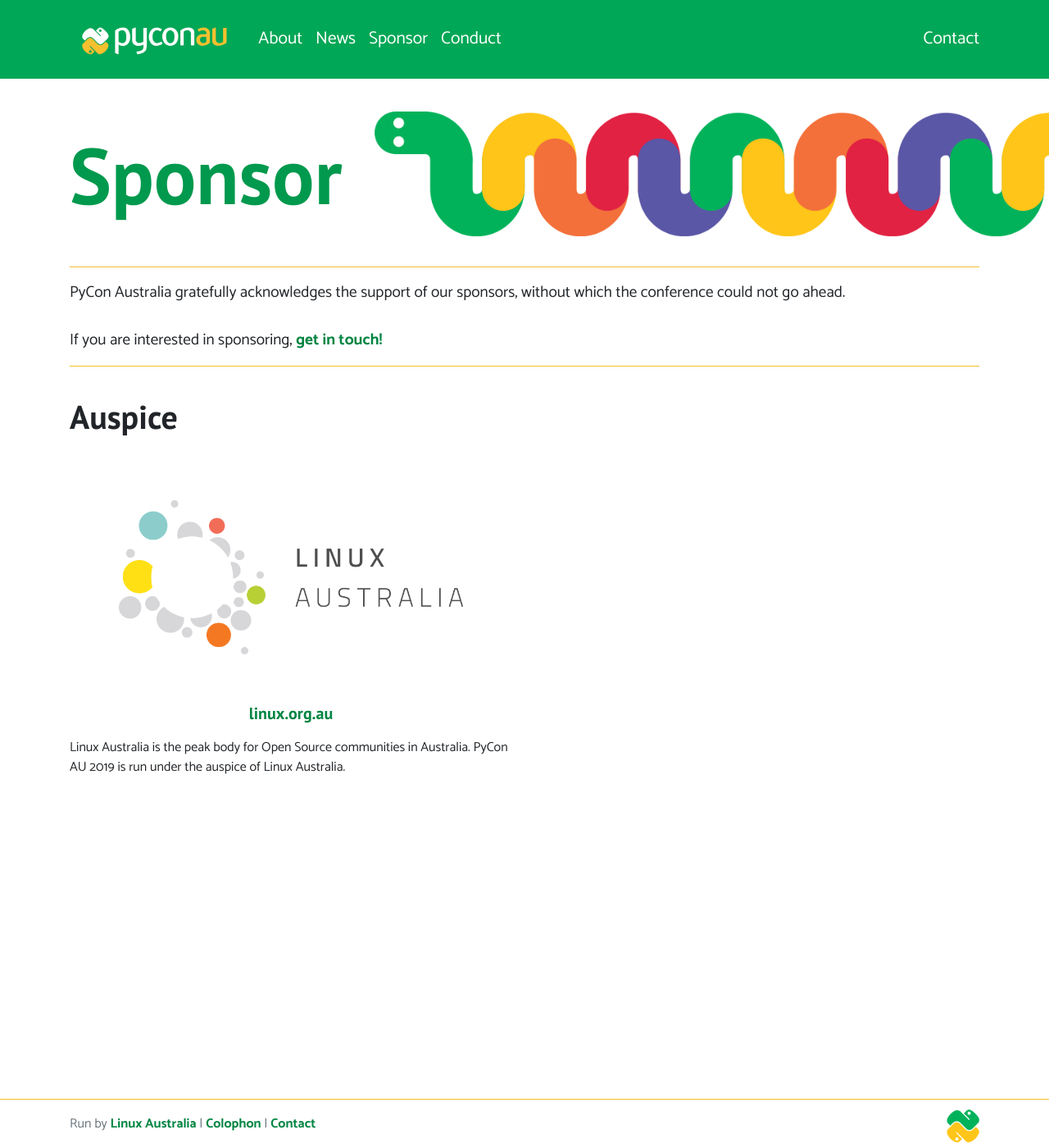
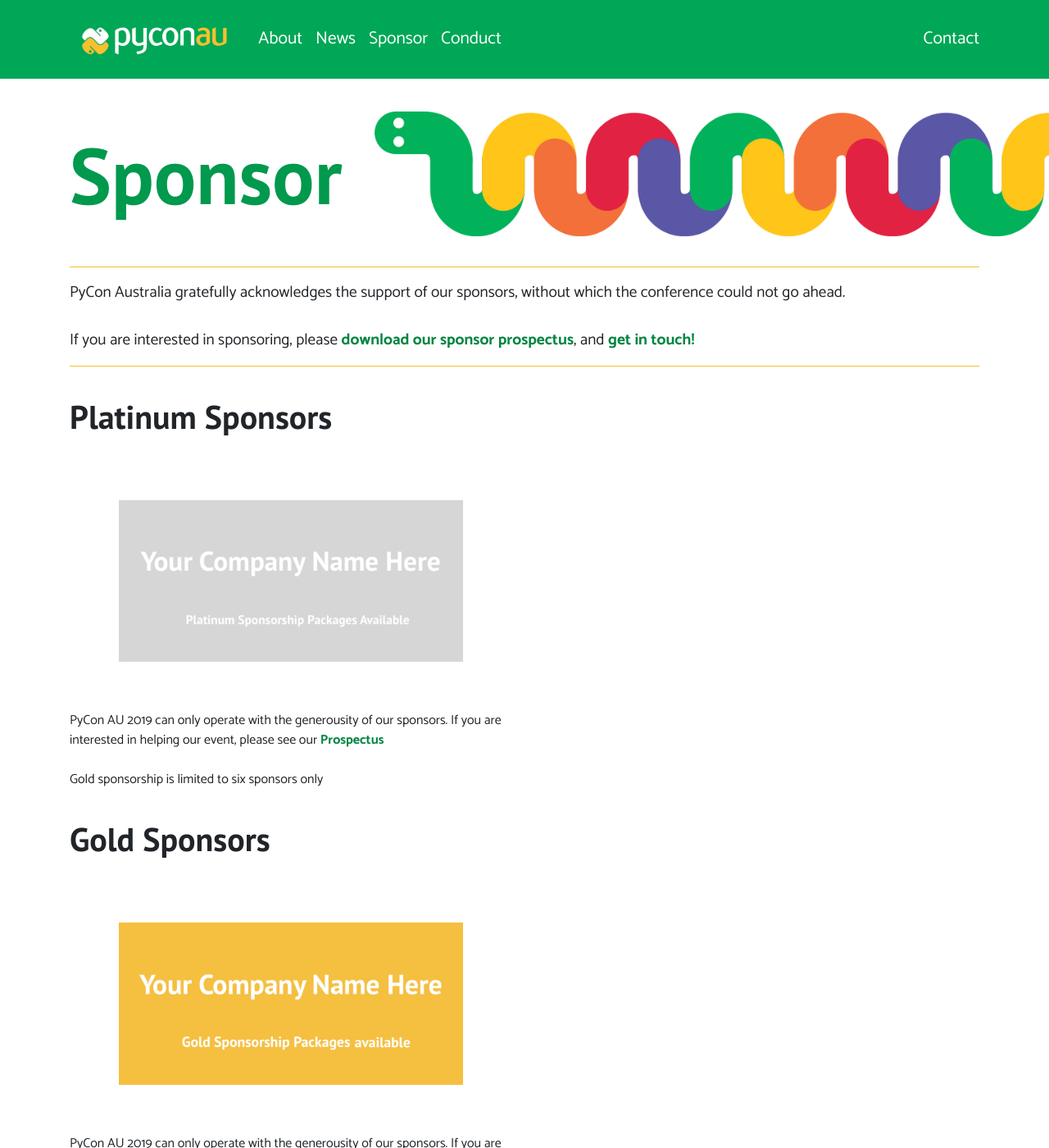
Before and after one commit to pyconau/2019.pycon-au.org, a Jekyll site: the page built from _pages/sponsor.md, in a window 1280 px wide and 1400 px high. Shown: the whole window at 82% size. Built offline with Jekyll 4.4.1, drawn with Linux system fonts in a browser that asks for light colours; some of the changed text lies outside the part shown.

Commit message:
Sponsorship

```diff
--- a/_data/sponsors.yml
+++ b/_data/sponsors.yml
@@ -1,3 +1,29 @@
+
+- title: Platinum Sponsors
+  placeholder: true
+  sponsors:
+    - name: Your Company Here
+      logo: platinum_placeholder_logo.png
+      placeholder: true
+      blurb: |
+        PyCon AU 2019 can only operate with the generousity of our sponsors.
+        If you are interested in helping our event, please see our <a
+        href="https://2019.pycon-au.org/news/call-for-sponsorship/">Prospectus</a>
+        <br><br>Gold sponsorship is limited to six sponsors only
+
+
+- title: Gold Sponsors
+  placeholder: true
+  sponsors:
+    - name: Your Company Here
+      logo: gold_placeholder_logo.png
+      placeholder: true
+      blurb: |
+        PyCon AU 2019 can only operate with the generousity of our sponsors.
+        If you are interested in helping our event, please see our <a
+        href="https://2019.pycon-au.org/news/call-for-sponsorship/">Prospectus</a>
+        <br><br>Gold sponsorship is limited to six sponsors only
+
 -
   title: Auspice
   sponsors:
--- a/_pages/sponsor.md
+++ b/_pages/sponsor.md
@@ -6,7 +6,7 @@ snake: rainbow
 #card: /static/img/cards/sponsor.jpg
 ---
 <hr>
-<span class="abstract">PyCon Australia gratefully acknowledges the support of our sponsors, without which the conference could not go ahead. <br><br>If you are interested in sponsoring, [get in touch!](mailto:sponsorship@2019.pycon-au.org)</span>
+<span class="abstract">PyCon Australia gratefully acknowledges the support of our sponsors, without which the conference could not go ahead. <br><br>If you are interested in sponsoring, please [download our sponsor prospectus]({{site.base}}/prospectus.pdf), and [get in touch!](mailto:sponsorship@2019.pycon-au.org)</span>
 
 
 <hr>
--- /dev/null
+++ b/_posts/2019-02-04-call-for-sponsorship.md
@@ -0,0 +1,18 @@
+---
+layout: post
+title: Call for Sponsorship
+---
+
+PyCon AU is a successful community-run event which year on year is grateful for [sponsorship](/sponsor) to keep the conference accessible and affordable.
+
+The team which brought the largest PyCon AU to date in 2018 is leading the conference again in 2019.
+
+Sponsorship packages are available to suit a range of budgets, from small startup to enterprise. Sponsoring PyCon Australia allows companies to boost their exposure to top tier tech talent and support the local developer community. All packages include complimentary professional-level tickets so that your staff can benefit from the conference too!
+
+There are limited opportunities for sponsorship at our highest tiers -- Platinum and Gold -- so get in early to secure these placements.
+
+Sponsors also have additional opportunities to get their name in some very coveted spaces - we have add-on packages for sponsoring attendee lanyards, coffee and catering, among other options.
+
+If you are interested in sponsoring, please [download our sponsor prospectus](/prospectus.pdf) for further details.
+
+We're also happy to consider an in-kind or custom sponsorship request. For any enquiries or questions, please contact [sponsorship@pycon-au.org](mailto:sponsorship@2019.pycon-au.org)
```
Also changed, not shown: static/img/sponsors/gold_placeholder_logo.png (added), static/img/sponsors/platinum_placeholder_logo.png (added), 1 other file.
